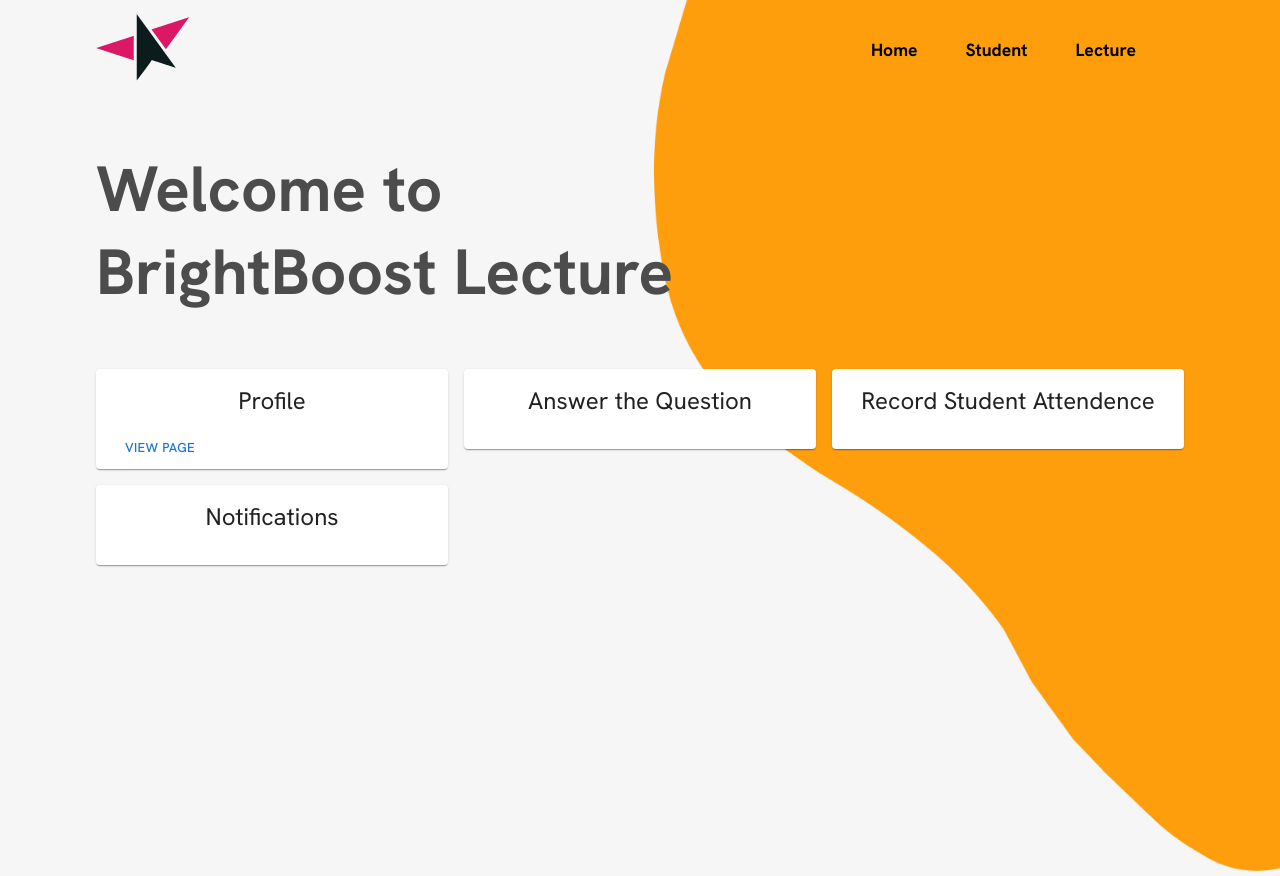
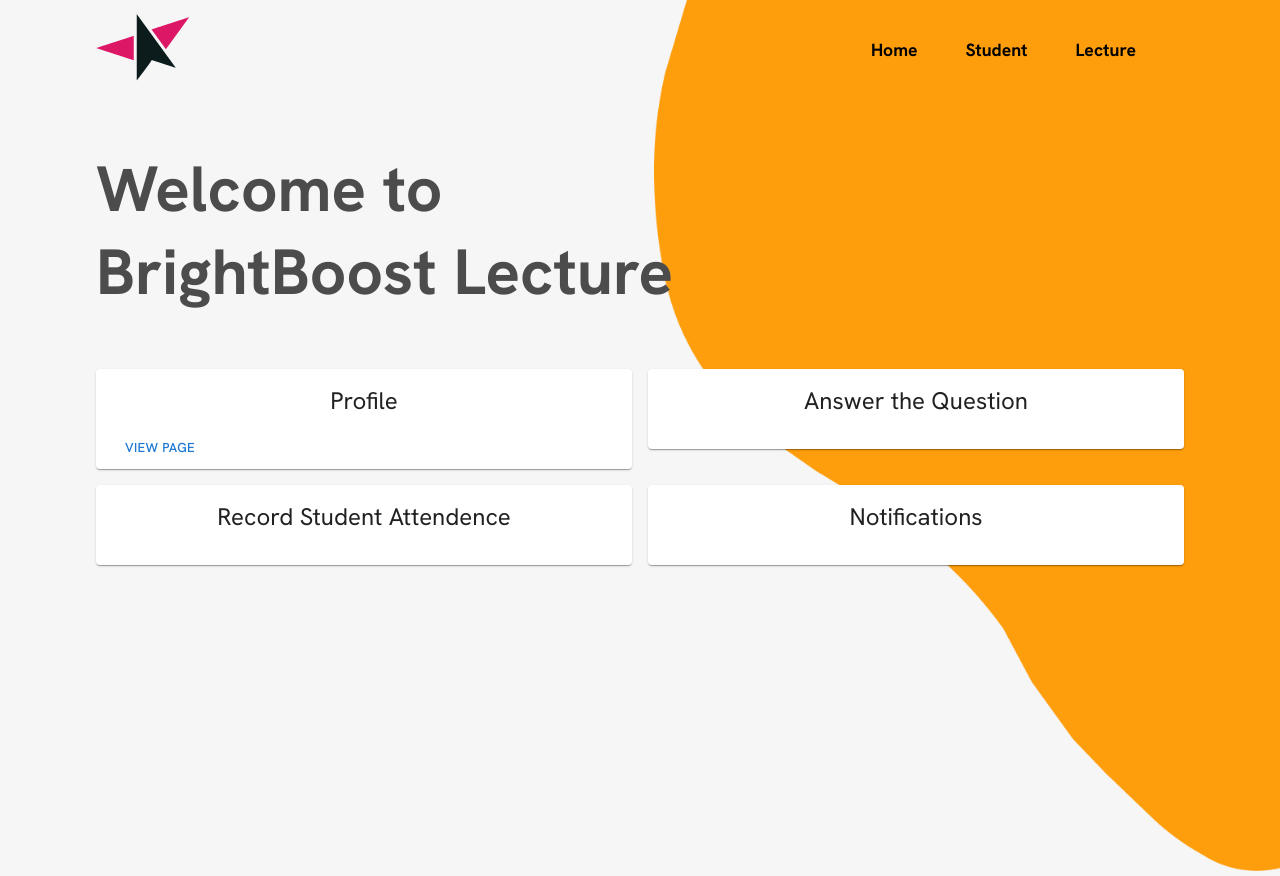
Before and after one commit to KeshalHetti/BrightBoost-React, a React (Create React App) app: page /lecturehome in a window 1280 px wide. Shown: the top 876 px of the page. Built offline with nearby package versions, Linux system fonts and the light colour scheme.

Commit message:
Changed Grid Column Sytling

```diff
--- a/src/App.css
+++ b/src/App.css
@@ -324,12 +324,13 @@
 .student-boxcontainer {
   text-align: center;
   margin: 3.5rem 0rem;
+  position: relative;
 }
 
 .student-grid {
   display: grid;
-  grid-template-columns: repeat(3, 1fr);
-  grid-template-rows: repeat(3, 1fr);
+  grid-template-columns: repeat(2, 1fr);
+  grid-template-rows: repeat(4, 1fr);
   gap: 16px;
 }
 
```
